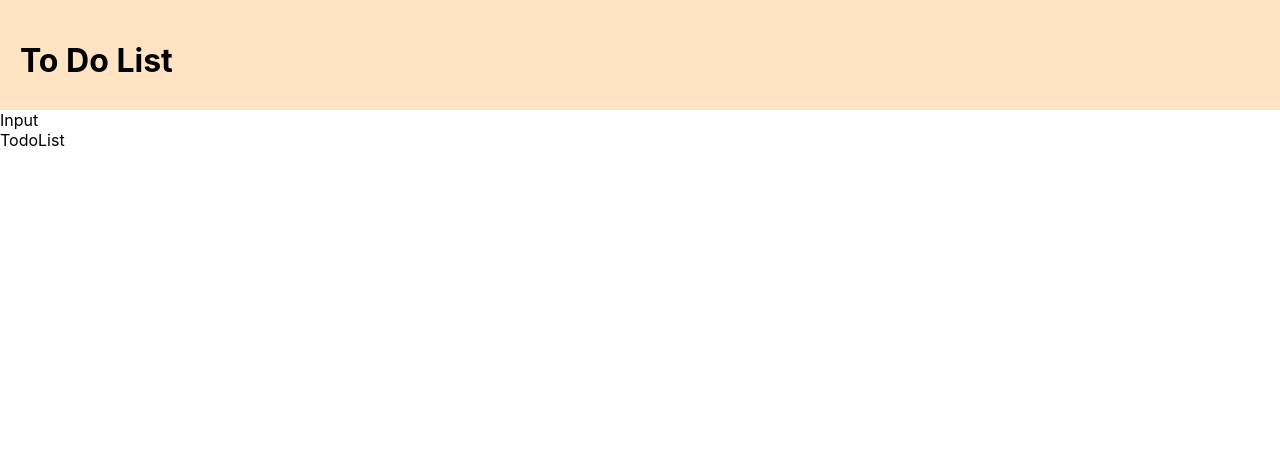
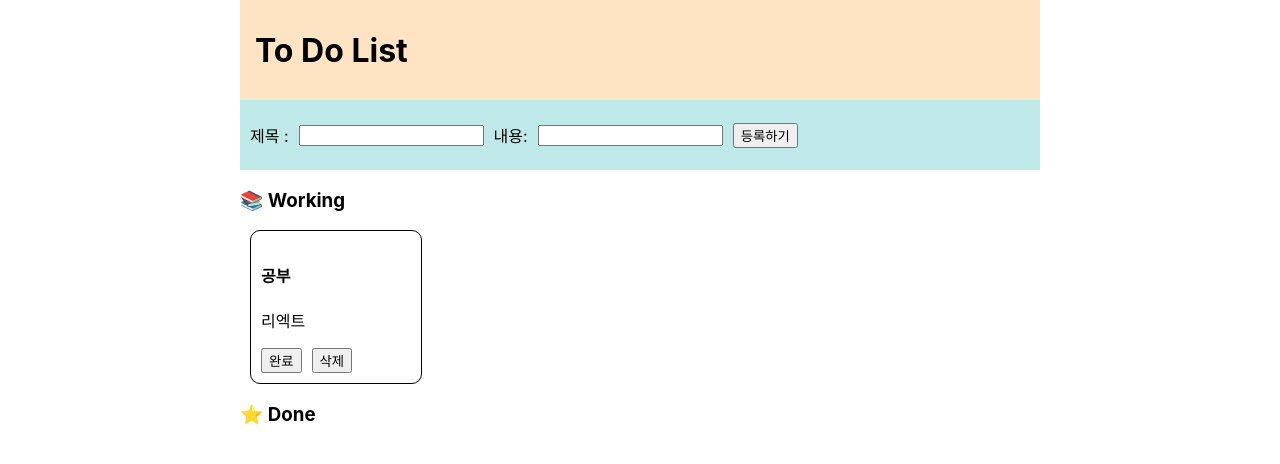
Before and after one commit to jiwonson0629/nbc_ts_ToDoList, a React (Create React App) app: page / in a window 1280 px wide. Shown: the top 464 px of the page. Built offline with nearby package versions, Linux system fonts and the light colour scheme.

Commit message:
ts level 1 완료

```diff
--- a/package.json
+++ b/package.json
@@ -16,7 +16,10 @@
     "react-redux": "^9.0.4",
     "react-router-dom": "^6.21.0",
     "react-scripts": "5.0.1",
+    "react-uuid": "^2.0.0",
+    "styled-components": "^6.1.1",
     "typescript": "^4.4.2",
+    "uuid": "^9.0.1",
     "web-vitals": "^2.1.0"
   },
   "scripts": {
--- a/src/App.css
+++ /dev/null
@@ -1,5 +0,0 @@
-header {
-  height: 70px;
-  padding: 20px;
-  background-color: bisque;
-}
--- a/src/App.tsx
+++ b/src/App.tsx
@@ -1,20 +1,61 @@
 import React from "react";
-import "./App.css";
 import Input from "./components/Input";
 import TodoList from "./components/TodoList";
+import { useState } from "react";
+import styled from "styled-components";
+import { Todos } from "./types/global.d";
+// @ts-ignore
+import uuid from "react-uuid";
 
 function App() {
+  const [todoList, setTodoList] = useState<Todos[]>([
+    {
+      id: uuid(),
+      title: "공부",
+      content: "리엑트",
+      isDone: false,
+    },
+  ]);
+
   return (
-    <div>
-      <header>
-        <h1>To Do List</h1>
-      </header>
-      <div>
-        <Input />
-        <TodoList />
-      </div>
-    </div>
+    <ScBody>
+      <ScContainer>
+        <ScHeader>
+          <h1>To Do List</h1>
+        </ScHeader>
+        <div>
+          <Input todoList={todoList} setTodoList={setTodoList} />
+          <TodoList
+            todoList={todoList}
+            setTodoList={setTodoList}
+            isDone={false}
+          />
+          <TodoList
+            todoList={todoList}
+            setTodoList={setTodoList}
+            isDone={true}
+          />
+        </div>
+      </ScContainer>
+    </ScBody>
   );
 }
 
+const ScBody = styled.div`
+  display: flex;
+  justify-content: center;
+`;
+const ScHeader = styled.div`
+  display: flex;
+  align-items: center;
+  height: 70px;
+  padding: 15px;
+  background-color: bisque;
+`;
+
+const ScContainer = styled.div`
+  max-width: 1200px;
+  min-width: 800px;
+`;
+
 export default App;
--- a/src/components/Input.tsx
+++ b/src/components/Input.tsx
@@ -1,7 +1,54 @@
 import React from "react";
+import { ChangeEvent } from "react";
+import { useState } from "react";
+import styled from "styled-components";
+import { Todos } from "../types/global.d";
+// @ts-ignore
+import uuid from "react-uuid";
 
-function Input() {
-  return <div>Input</div>;
+type Props = {
+  todoList: Todos[];
+  setTodoList: React.Dispatch<React.SetStateAction<Todos[]>>;
+};
+
+function Input({ todoList, setTodoList }: Props) {
+  const [title, setTitle] = useState<string>("");
+  const [content, setContent] = useState<string>("");
+
+  const titleOnchangeHandler = (e: ChangeEvent<HTMLInputElement>) => [
+    setTitle(e.target.value),
+  ];
+  const contentOnchangeHandler = (e: ChangeEvent<HTMLInputElement>) => [
+    setContent(e.target.value),
+  ];
+  const onClickBtnHandler = () => {
+    const newTodo: Todos = {
+      id: uuid(),
+      title,
+      content,
+      isDone: false,
+    };
+    setTodoList([newTodo, ...todoList]);
+    setTitle("");
+    setContent("");
+  };
+
+  return (
+    <ScInputBox>
+      제목 : <input value={title} onChange={titleOnchangeHandler} />
+      내용: <input value={content} onChange={contentOnchangeHandler} />
+      <button onClick={onClickBtnHandler}>등록하기</button>
+    </ScInputBox>
+  );
 }
 
+const ScInputBox = styled.div`
+  display: flex;
+  align-items: center;
+  height: 50px;
+  background-color: #bfe9e8;
+  gap: 10px;
+  padding: 10px;
+`;
+
 export default Input;
--- a/src/components/TodoList.tsx
+++ b/src/components/TodoList.tsx
@@ -1,7 +1,68 @@
 import React from "react";
+import styled from "styled-components";
+import { Todos } from "../types/global.d";
 
-function TodoList() {
-  return <div>TodoList</div>;
+type Props = {
+  todoList: Todos[];
+  setTodoList: React.Dispatch<React.SetStateAction<Todos[]>>;
+  isDone: boolean;
+};
+
+function TodoList({ todoList, setTodoList, isDone }: Props) {
+  const removeBtnHandler = (item: Todos) => {
+    const newTodo = todoList.filter((list) => {
+      return list.id !== item.id;
+    });
+    setTodoList(newTodo);
+  };
+  const changedIsDoneBtnHandler = (item: Todos) => {
+    const changedIsDone = todoList.map((todo) => {
+      if (todo.id === item.id) {
+        return { ...item, isDone: !item.isDone };
+      } else {
+        return todo;
+      }
+    });
+    setTodoList(changedIsDone);
+  };
+  return (
+    <div>
+      <ScTodoWrapper>
+        <h3>{isDone ? "⭐️ Done" : "📚 Working"}</h3>
+        {todoList
+          .filter((item) => {
+            return item.isDone === isDone;
+          })
+          .map((item) => {
+            return (
+              <ScTodoBox key={item.id}>
+                <h4>{item.title}</h4>
+                <p>{item.content}</p>
+                <ScBtnWrapper>
+                  <button onClick={() => changedIsDoneBtnHandler(item)}>
+                    완료
+                  </button>
+                  <button onClick={() => removeBtnHandler(item)}>삭제</button>
+                </ScBtnWrapper>
+              </ScTodoBox>
+            );
+          })}
+      </ScTodoWrapper>
+    </div>
+  );
 }
-
+const ScTodoWrapper = styled.div`
+  gap: 10px;
+`;
+const ScTodoBox = styled.div`
+  border: 1px solid black;
+  width: 150px;
+  border-radius: 10px;
+  padding: 10px;
+  margin: 10px;
+`;
+const ScBtnWrapper = styled.div`
+  display: flex;
+  gap: 10px;
+`;
 export default TodoList;
--- /dev/null
+++ b/src/types/global.d.tsx
@@ -0,0 +1,6 @@
+export type Todos = {
+  id: string;
+  title: string;
+  content: string;
+  isDone: boolean;
+};
```
Also changed, not shown: 1 other file (tests, documents, lock files or other folders).
